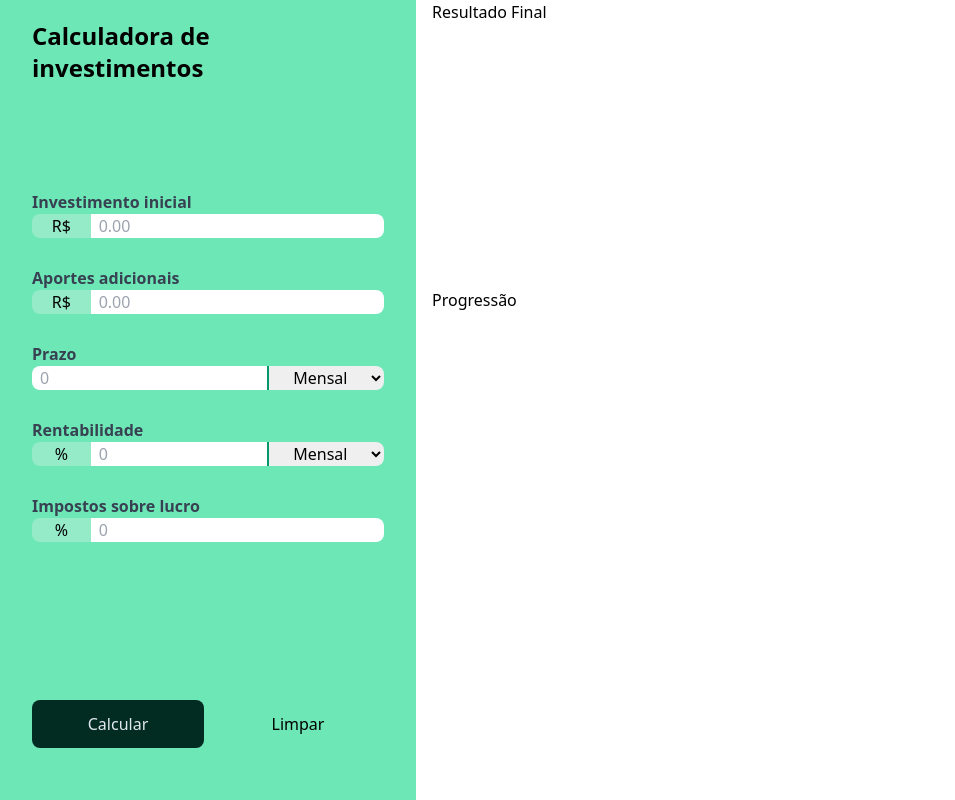
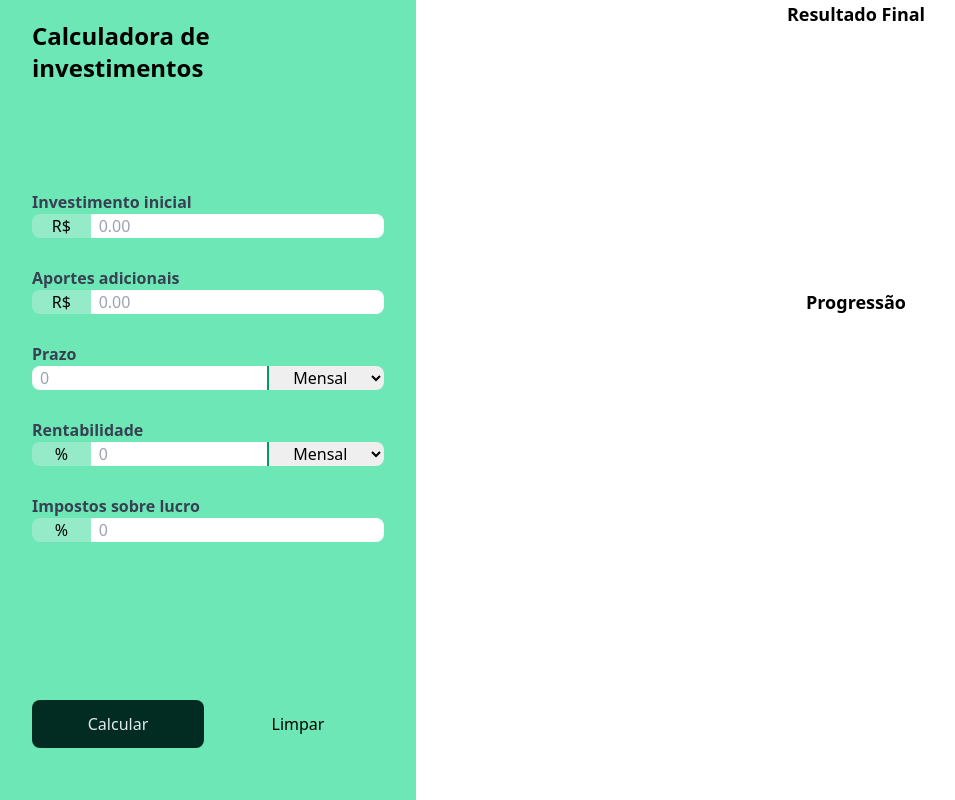
Before and after one commit to ccfclaudio/ProjetoCalculadoraInvestimentos, a website built with Vite: page index.html in a window 1280 px wide. Shown: the whole page, without its empty margins (0-955 px from the left). Built offline with nearby package versions, Linux system fonts and the light colour scheme.

Commit message:
Aula-31-atualizacao arquivo index.html

```diff
--- a/index.html
+++ b/index.html
@@ -156,15 +156,15 @@
     </aside>
 
     <!-- inicio do main -->
-    <main class="h-full">
+    <main class="row-span-2 col-span-2">
       <!-- <p>Resultados</p> -->
-      <section id="charts-container">
-        <div class="h-[36dvh]">
-          <p>Resultado Final</p>
+      <section id="charts-container" class="h-full">
+        <div class="h-[36%] flex flex-col items-center pb-10">
+          <p class="font-bold text-lg">Resultado Final</p>
           <canvas id="final-money-distribution"></canvas>
         </div>
-        <div class="h-[56dvh]">
-          <p>Progressão</p>
+        <div class="h-[56%] flex flex-col items-center pb-1">
+          <p class="font-bold text-lg">Progressão</p>
           <canvas id="progression"></canvas>
         </div>
       </section>
```
